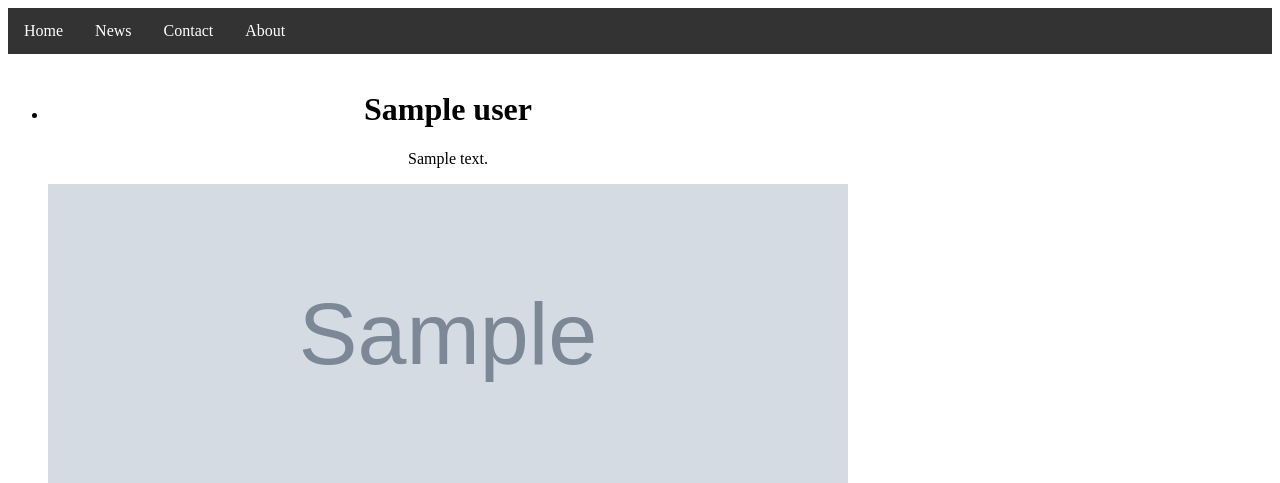
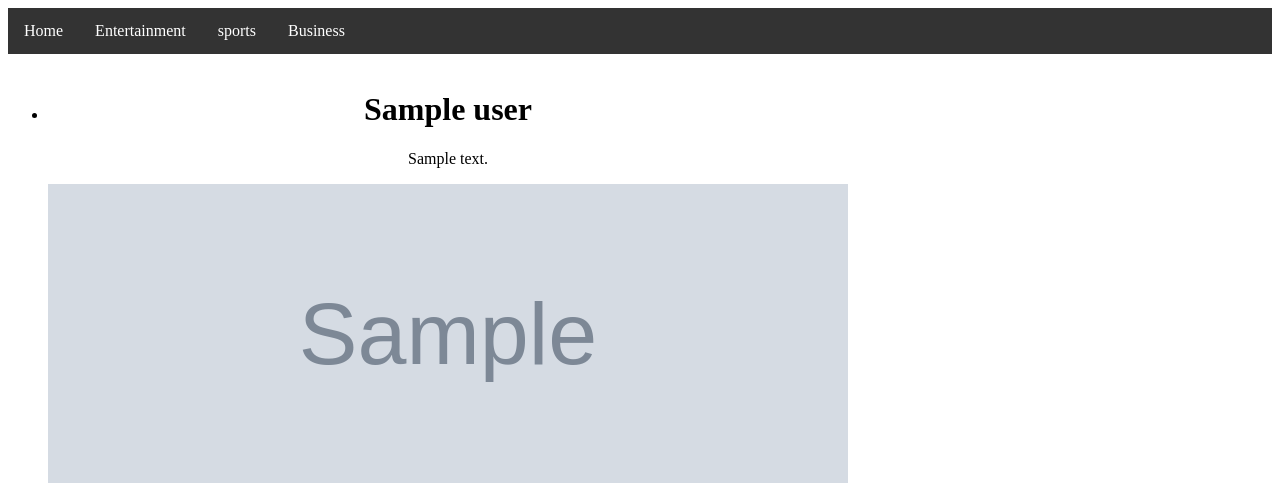
Before and after one commit to mariallugare/News-App, a Flask app: template app/templates/index.html in a window 1280 px wide. Shown: the top 483 px of the page. Run offline with Flask 2, Linux system fonts and the light colour scheme; the template is opened without the code that fills it: most values are stand-ins (such as "Sample title", 1, 10 or a date in 2020); grey boxes marked "Sample" are stand-in pictures.

Commit message:
style navbar

```diff
--- a/app/requests.py
+++ b/app/requests.py
@@ -17,7 +17,7 @@ def get_all_news(sources="news-com-au,al-jazeera-english,associated-press,the-wa
     Function that gets the json response to our url request
     '''
     # get_news_url = '{}/everything?language=en&pageSize={}&sources={}&apiKey={}'.format(base_url,page_size,sources, api_key)
-    get_news_url = 'https://newsapi.org/v2/top-headlines?country=us&category=business&apiKey=d4f3a1944f534b2b962ebe231208abd2'
+    get_news_url = 'https://newsapi.org/v2/top-headlines?country=us&category=business&apiKey=d4f3a1944f534b2b962ebe231208abd2 '
 
 
     with urllib.request.urlopen(get_news_url) as url:
--- a/app/templates/index.html
+++ b/app/templates/index.html
@@ -10,10 +10,10 @@
 <body>
 
       <ul class="nav">
-        <li><a class="active" href="#home">Home</a></li>
-        <li><a href="#news">News</a></li>
-        <li><a href="#contact">Contact</a></li>
-        <li><a href="#about">About</a></li>
+        <li><a class="active" href="/">Home</a></li>
+        <li><a href="/{{'news/Entertainment'}}">Entertainment</a></li>
+        <li><a href="/{{'news/sports'}}">sports</a></li>
+        <li><a href="/{{'news/business'}}">Business</a></li>
       </ul>
         </div>
 
```
